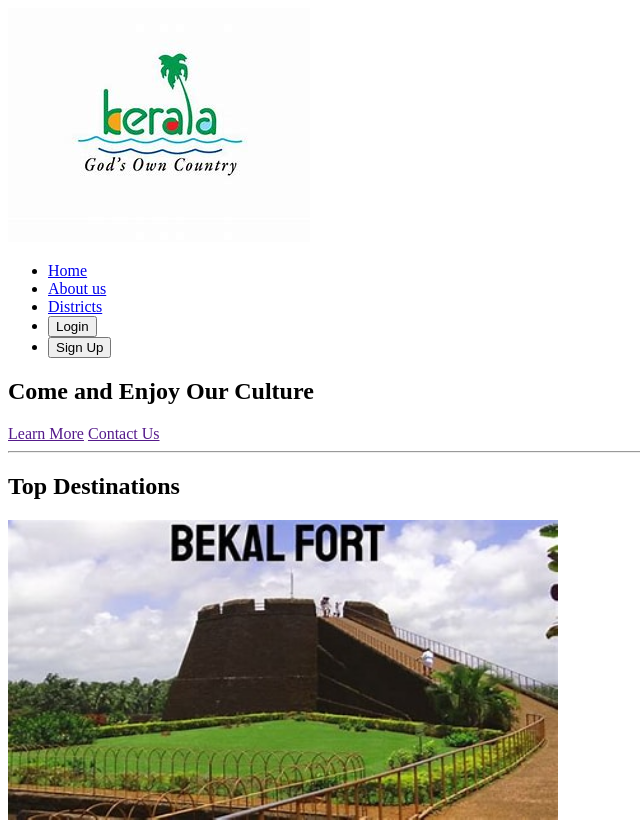
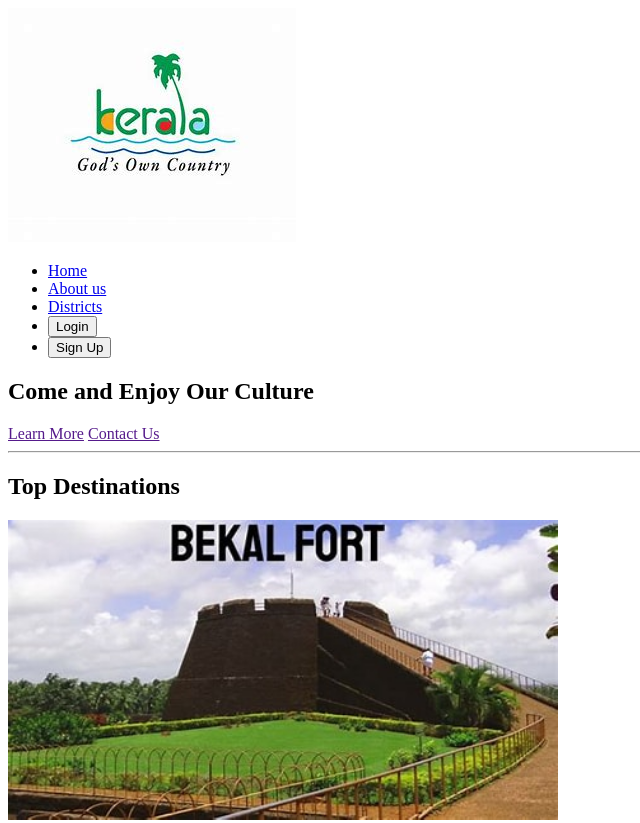
Before and after one commit to fidasahooda/Kerala-tourism-website, a plain HTML site: page index.html in a window 1280 px wide. Shown: the top 823 px of the page, without its empty margins (0-640 px from the left). Drawn offline with Linux system fonts and the light colour scheme.

Commit message:
kerala tourism logo changed

```diff
--- a/index.html
+++ b/index.html
@@ -9,7 +9,7 @@
     <main>
         <header>
             <div>
-                <img src="images/kerala_Tourism_logo.jpeg" alt="kerala_Tourism_logo">
+                <img src="images/kerala_Tourism_logo.jpg" alt="kerala_Tourism_logo">
             </div>
             <nav>
                 <ul>
```
Also changed, not shown: images/kerala_Tourism_logo.jpeg (deleted), images/kerala_Tourism_logo.jpg (added).
